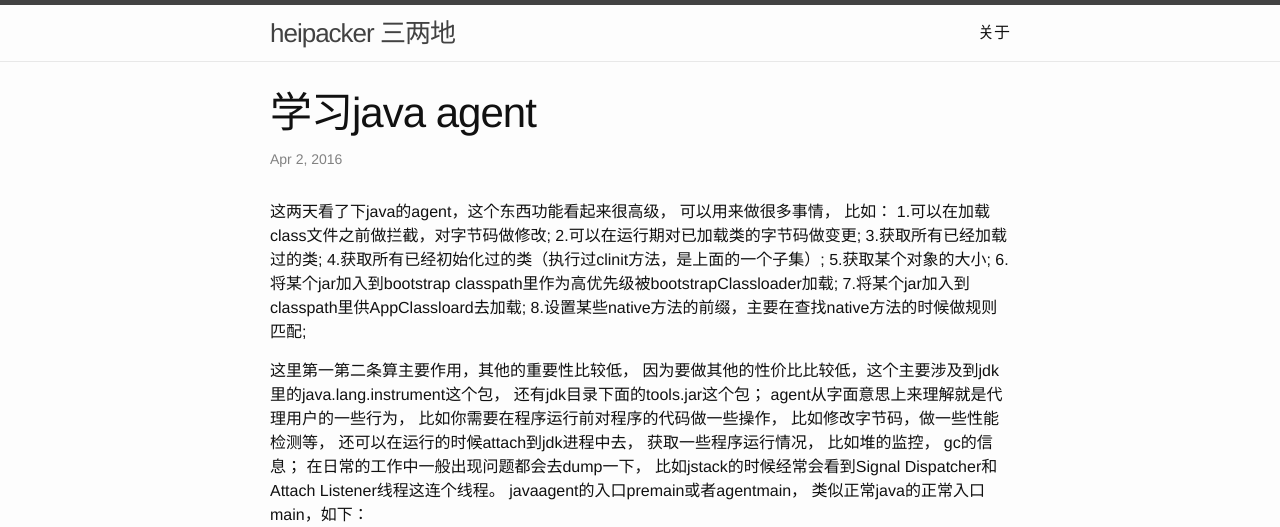
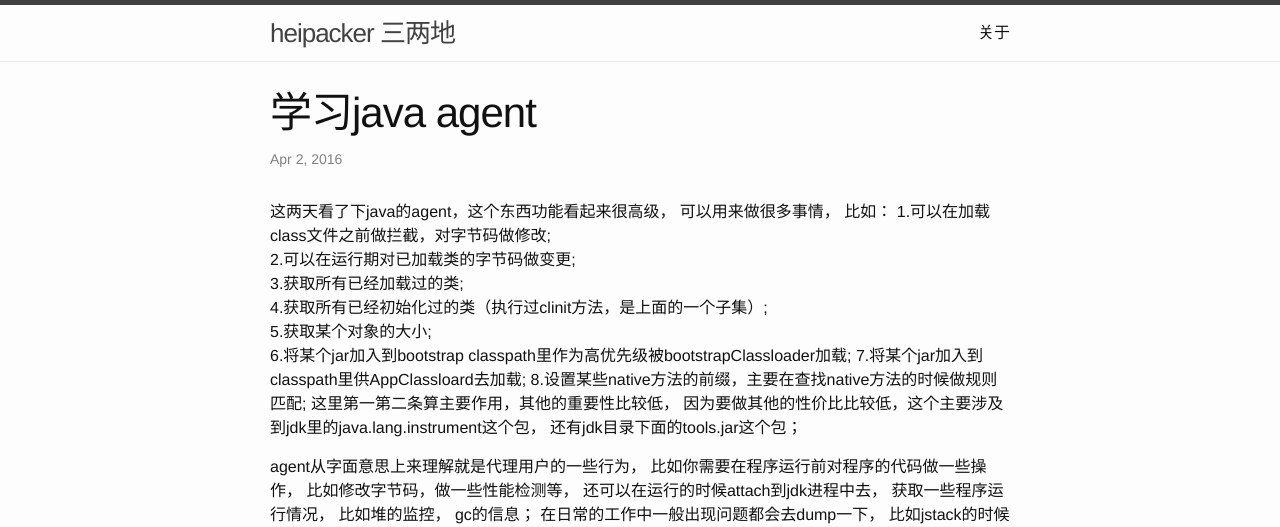
Before and after one commit to heipacker/heipacker.github.io, a Jekyll site: the page built from _posts/2016-04-02-learn-java-agent.markdown, in a window 1280 px wide and 1400 px high. Shown: the top 527 px of the window. Built offline with Jekyll 4.4.1, drawn with Linux system fonts in a browser that asks for light colours; some of the changed text lies outside the part shown; grey boxes are pictures that could not be loaded.

Commit message:
修改格式

```diff
--- a/_posts/2016-04-02-learn-java-agent.markdown
+++ b/_posts/2016-04-02-learn-java-agent.markdown
@@ -5,27 +5,27 @@ date:   2016-04-02 13:25:58 +0800
 categories: jekyll update
 ---
   这两天看了下java的agent，这个东西功能看起来很高级， 可以用来做很多事情， 比如：
-1.可以在加载class文件之前做拦截，对字节码做修改;
-2.可以在运行期对已加载类的字节码做变更;
-3.获取所有已经加载过的类;
-4.获取所有已经初始化过的类（执行过clinit方法，是上面的一个子集）;
-5.获取某个对象的大小;
+1.可以在加载class文件之前做拦截，对字节码做修改;<br/>
+2.可以在运行期对已加载类的字节码做变更;<br/>
+3.获取所有已经加载过的类;<br/>
+4.获取所有已经初始化过的类（执行过clinit方法，是上面的一个子集）;<br/>
+5.获取某个对象的大小;<br/>
 6.将某个jar加入到bootstrap classpath里作为高优先级被bootstrapClassloader加载;
 7.将某个jar加入到classpath里供AppClassloard去加载;
 8.设置某些native方法的前缀，主要在查找native方法的时候做规则匹配;
+  这里第一第二条算主要作用，其他的重要性比较低， 因为要做其他的性价比比较低，这个主要涉及到jdk里的java.lang.instrument这个包， 还有jdk目录下面的tools.jar这个包；
 
-  这里第一第二条算主要作用，其他的重要性比较低， 因为要做其他的性价比比较低，这个主要涉及到jdk里的java.lang.instrument这个包， 还有jdk目录下面的tools.jar这个包；
   agent从字面意思上来理解就是代理用户的一些行为， 比如你需要在程序运行前对程序的代码做一些操作， 比如修改字节码，做一些性能检测等， 还可以在运行的时候attach到jdk进程中去， 获取一些程序运行情况， 比如堆的监控， gc的信息； 在日常的工作中一般出现问题都会去dump一下， 比如jstack的时候经常会看到Signal Dispatcher和 Attach Listener线程这连个线程。
   javaagent的入口premain或者agentmain， 类似正常java的正常入口main，如下：
 {% gist heipacker/2ce631f95e22d1f348a3e10b183ba067 %}
 这里能看到有两种方式：
-第一种：程序启动是attach，通过设置vm options 例如：-javaagent:/home/fupan/IdeaProjects/agentTest/agent-jar/target/agent-jar-1.0-SNAPSHOT.jar， 这里-javaagent可以有多个， 但是必须放在执行类的前面， 如果放在后面是无效的；
+第一种:程序启动是attach，通过设置vm options 例如：-javaagent:/home/fupan/IdeaProjects/agentTest/agent-jar/target/agent-jar-1.0-SNAPSHOT.jar， 这里-javaagent可以有多个， 但是必须放在执行类的前面， 如果放在后面是无效的；
 然后就可以在程序中执行下面的程序获取Instrumentation
 {% gist heipacker/67240c6bfb28ef783701e017c0c51f00 %}
 然后就可以执行下面的代码为所欲为了：
 {% gist heipacker/4be207245fc34938891966083d773c3c %}
 
-第二种：程序启动后attach；
+第二种:程序启动后attach；
 第二种就是要用户自己来attach进进程， 如下:
 {% gist heipacker/de35ba118e472bc93cb0d6be53981c2e %}
 这个需要先获取到进程的pid， 有很多中方法， 随便搞，然后就是将agent-jar.jar包attach进程；然后就可以类似第一种方式的后续操作；
@@ -33,8 +33,9 @@ categories: jekyll update
 
 能看到两种方式都是为了获取到java.lang.instrument.Instrumentation这个类， 用户能做的也都是操作这个类来做的，这里具体的api大家可以找找这个类的api接口
 
-例子：[https://github.com/heipacker/agentTest.git][agent-example]
-  参考文献:
+例子:[https://github.com/heipacker/agentTest.git][agent-example]
+
+参考文献:
   1.[http://www.infoq.com/cn/articles/javaagent-illustrated][javaagent-illustrated]
 
 
```
